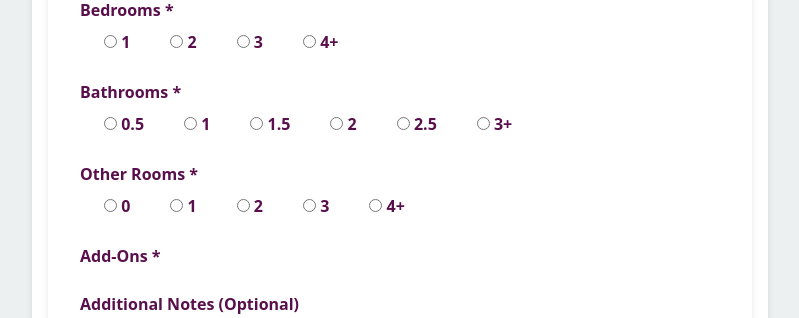
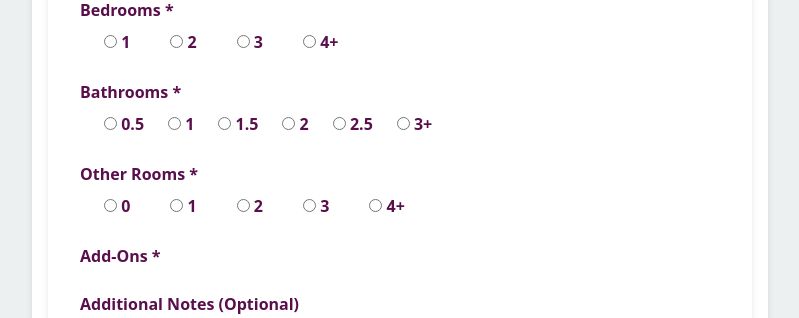
Before and after one commit to ofjonvs/cleaning-service-site, a Django app: page /booking/ in a window 1280 px wide. Shown: the part 843-1161 px from the top of the page, without its empty margins (240-1039 px from the left). Run offline with Django 5.2, Linux system fonts and the light colour scheme; data that the repository does not hold is empty; some libraries are stand-ins or nearby versions.

Commit message:
shrink bathroom radio

```diff
--- a/booking/templates/booking/booking.html
+++ b/booking/templates/booking/booking.html
@@ -94,7 +94,7 @@
                     </div>
                     <div class="form-group mb-3">
                         <label class="form-label">Bathrooms *</label>
-                        <div class="d-flex gap-3">
+                        <div class="d-flex">
                             {% for radio in form.bathrooms %}
                                 <div class="form-check">
                                     {{ radio.tag }}
```
